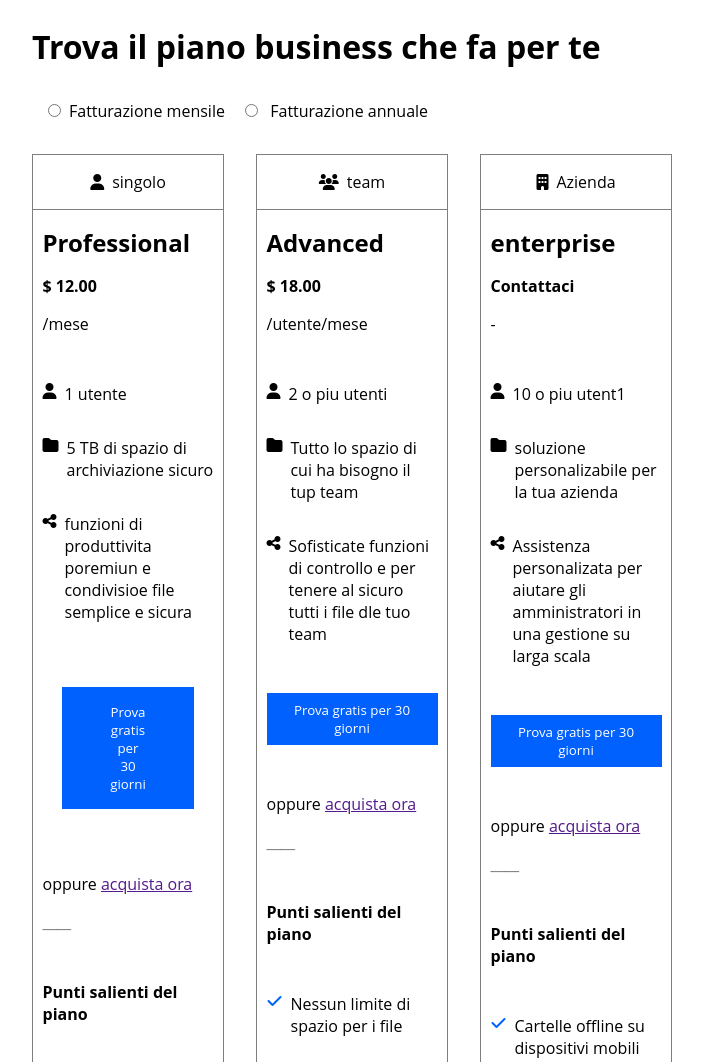
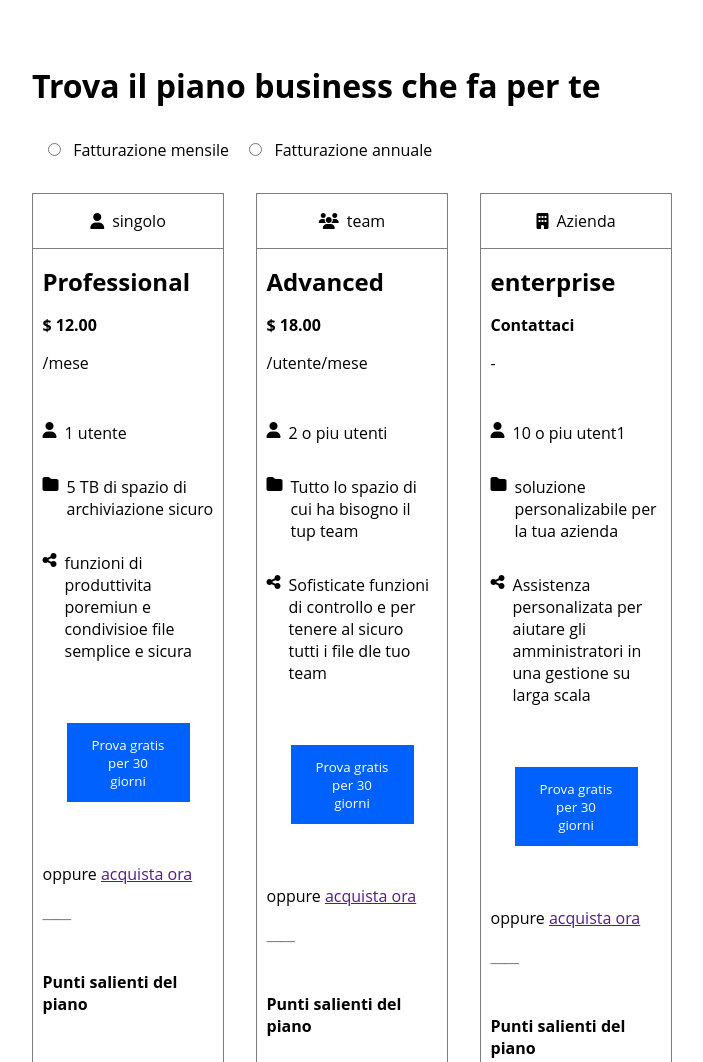
Before and after one commit to ImBlindForU/htmlcss-dropbox, a plain HTML site: page index.html in a window 1280 px wide. Shown: the part 1680-2742 px from the top of the page, without its empty margins (288-991 px from the left). Drawn offline with Linux system fonts and the light colour scheme.

Commit message:
correzioni varie

```diff
--- a/css/style.css
+++ b/css/style.css
@@ -131,8 +131,8 @@ ul{
 }
 .start-header > ul{
     margin-left: 1em;
+}
 
-}
 
 
 .end-header > ul{
@@ -164,7 +164,7 @@ ul{
     color: white;
 }
 .bottone{
-    padding: 1rem 3rem;
+    padding: 0.8rem 1.5rem;
     border: #0061FF;
 }
 /* /NAV */
@@ -291,6 +291,16 @@ ul li {
     color:  rgba(0, 0, 0, 0.507);
 }
 
+/* .bottonee{
+    background-color:#0061FF;
+    text-align: center;
+    padding: 0.5rem 1rem;
+}
+
+.lol{
+    background-color:#0061FF;
+    border-color: #0061FF;
+} */
 
 /* direct testo */
 
@@ -350,11 +360,11 @@ ul li {
 }
 
 .col-car h3{
-    font-size: 2rem;
+    font-size: 1.7rem;
 }
 
 .col-car p{
-    font-size: 1.5rem;
+    font-size: 1.2rem;
 }
 
 /* quadrati */
--- a/index.html
+++ b/index.html
@@ -61,6 +61,8 @@
                             <button class="blue-button one">Inizia la prova gratuita</button>
                         </div>
                         <p> Annulla in qualsiasi momento</p>
+
+                        <i class="fa-sharp fa-solid fa-arrow-down"></i>
                     </div>
                     <div class="jumbo-img">
                         <img src="img/jumbo.png" alt="">
@@ -78,8 +80,10 @@
         <div class="container">
             <h2 class="mb">Trova il piano business che fa per te</h2>
             <div class="check-box mb">
-                <input type="radio">Fatturazione mensile
-                <input type="radio"> Fatturazione annuale
+                <input type="radio" name="fatturazione" id="mensile">
+                <label for="mensile">Fatturazione mensile</label>
+                <input type="radio" name="fatturazione" id="annuale">
+                <label for="annuale">Fatturazione annuale</label>
             </div>
             <div class="flex space-between strech">
 
@@ -100,6 +104,9 @@
                         <div class="bottone two flex centre">
                             <button class="blue-button bottone">Prova gratis per 30 giorni</button>
                         </div>
+                        <!-- <div class="bottonee">
+                            <button class="lol">Prova gratis per 30 giorni</button>
+                        </div> -->
                         <div class="link">
                             oppure <a href="">acquista ora</a>
                         </div>
@@ -129,8 +136,8 @@
                             <li><i class="fa-solid fa-folder"></i>Tutto lo spazio di cui ha bisogno il tup team</li>
                             <li><i class="fa-solid fa-share-nodes"></i>Sofisticate funzioni di controllo e per tenere al sicuro tutti i file dle tuo team</li>
                         </ul>
-                        <div class="button two">
-                            <button class="blue-button ">Prova gratis per 30 giorni</button>
+                        <div class="bottone  two flex centre">
+                            <button class="blue-button bottone ">Prova gratis per 30 giorni</button>
                         </div>
                         <div class="link">
                             oppure <a href="">acquista ora</a>
@@ -164,8 +171,8 @@
                             <li><i class="fa-solid fa-folder"></i>soluzione personalizabile per la tua azienda</li>
                             <li><i class="fa-solid fa-share-nodes"></i> Assistenza personalizata per aiutare gli amministratori in una gestione su larga scala</li>
                         </ul>
-                        <div class="button two">
-                            <button class="blue-button ">Prova gratis per 30 giorni</button>
+                        <div class="bottone two flex centre">
+                            <button class="blue-button bottone ">Prova gratis per 30 giorni</button>
                         </div>
                         <div class="link">
                             oppure <a href="">acquista ora</a>
```
